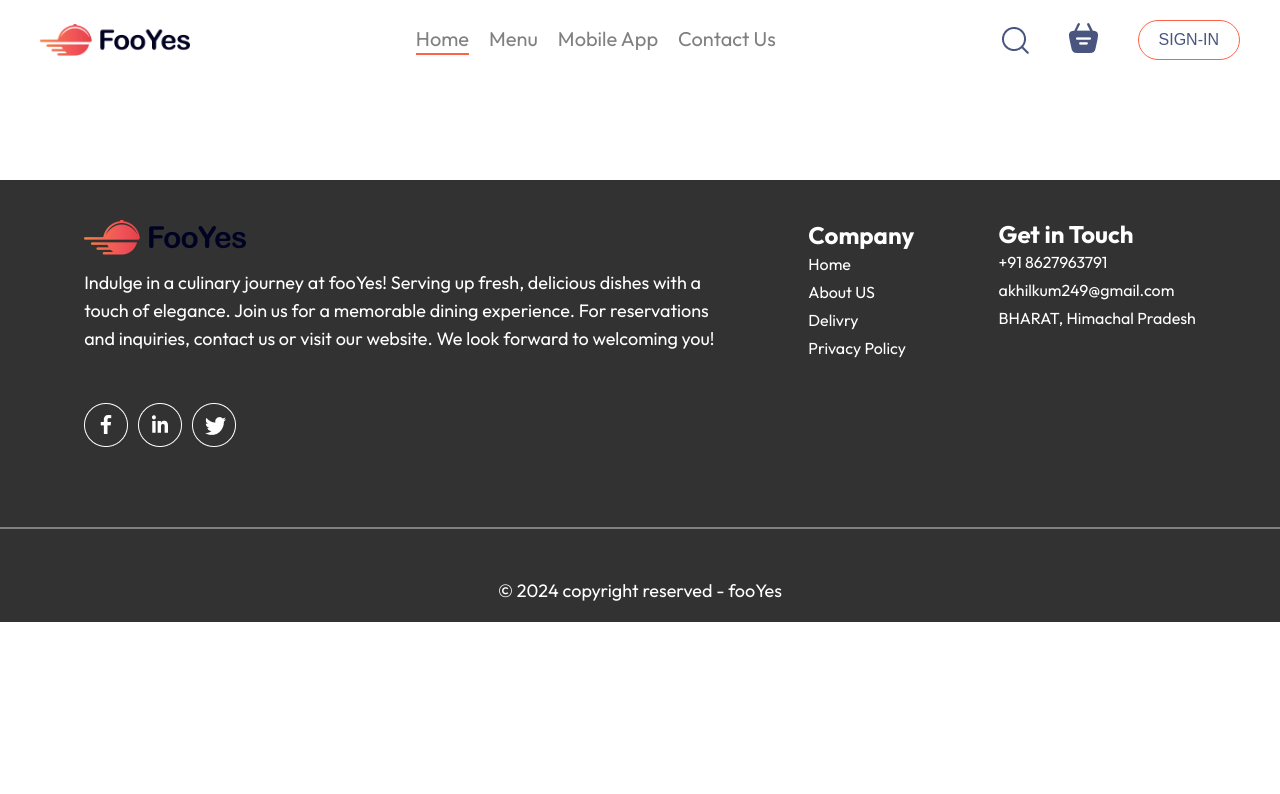
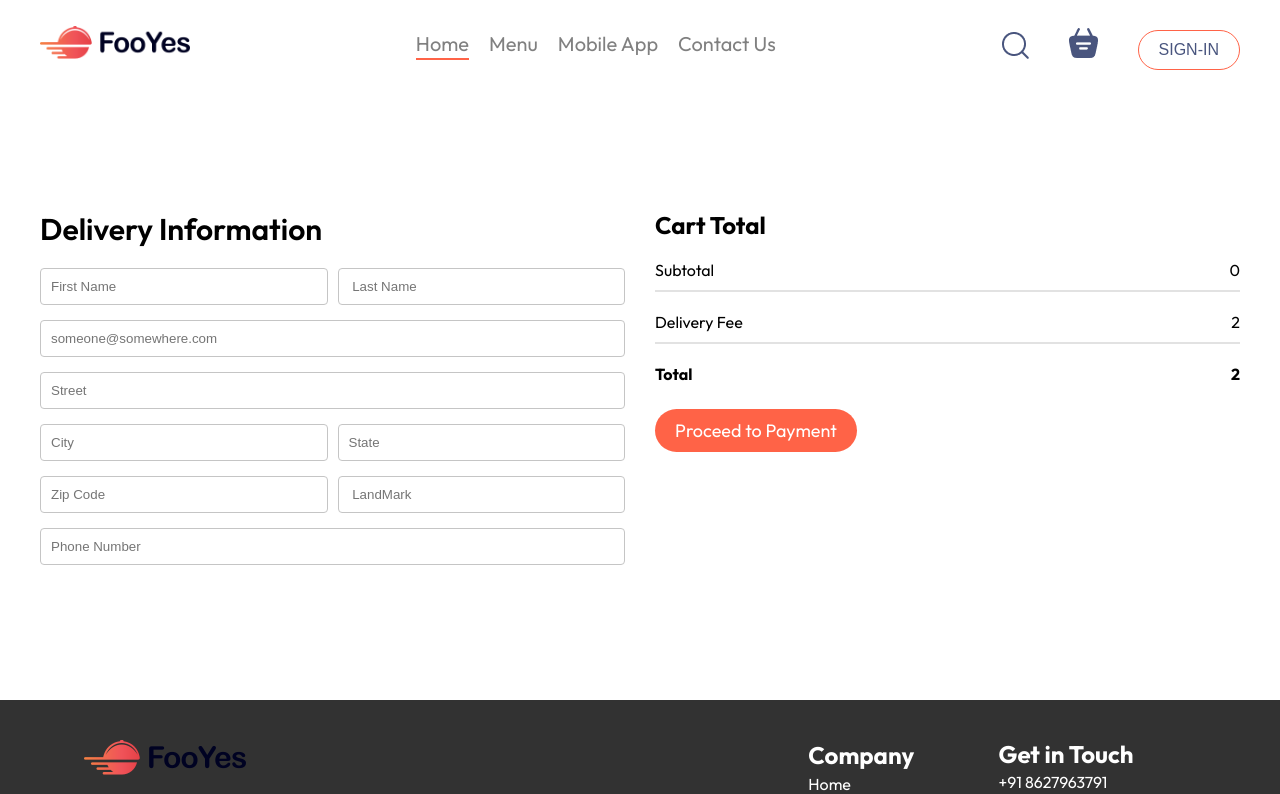
Before and after one commit to RenneManny/foo-yes, a React (Vite) app: page /order in a window 1280 px wide. Shown: the top 794 px of the page. Built offline with nearby package versions, Linux system fonts and the light colour scheme.

Commit message:
fooYes:completed

```diff
--- a/src/Context/StoreContext.jsx
+++ b/src/Context/StoreContext.jsx
@@ -26,9 +26,19 @@ const StoreContextProvider = ({ children }) => {
     });
   };
 
-  useEffect(() => {
-    console.log("Current cart items:", cartItems);
-  }, [cartItems]);
+const getTotal=()=>{
+  let totalAmount=0;
+  for(const item in cartItems){
+    if(cartItems[item]>0){
+      const itemInfo = food_list.find((product) => product._id === item);
+      if (itemInfo) {
+        totalAmount += itemInfo.price * cartItems[item];
+      }
+    }
+
+  }
+  return totalAmount
+}
 
   const contextValue = {
     food_list,
@@ -36,6 +46,7 @@ const StoreContextProvider = ({ children }) => {
     addToCart,
     removeFromCart,
     setCartItems,
+    getTotal
   };
 
   return (
--- a/src/Pages/Cart/Cart.css
+++ b/src/Pages/Cart/Cart.css
@@ -0,0 +1,56 @@
+.cart{
+    font-family: outfit;
+    margin: 100px auto;
+    padding: 20px 0px;
+    width: 1200px;
+    max-width: 100%;
+}
+.cart-title{
+    display: flex;
+    justify-content: space-between;
+    align-items: center;
+    flex-wrap: wrap;
+}
+.cart-item-item{
+    color: grey;
+    font-size: 20px;
+}
+.cart-title img{
+    width: 50px;
+}
+.cart hr{
+    height: 1px;
+    background-color: #e2e2e2;
+    border:none
+}
+.cart-item-item .remove{
+    cursor: pointer;
+    color: red;
+}
+.cart-total-details{
+    display: flex;
+    justify-content: space-between;
+    margin-top: 20px;
+    /* color: grey; */
+}
+.total hr{
+    margin: 10px 0;
+
+}
+.total button{
+    margin-top: 25px;
+    border: none;
+    color: white;
+    background-color: tomato;
+    padding: 10px 20px;
+    border-radius: 50px;
+    cursor: pointer;
+    font-family: outfit;
+    font-size: 18px;
+}
+@media  screen and (max-width:750px) {
+
+    .cart{
+        padding: 20px;
+    }
+}
--- a/src/Pages/Cart/Cart.jsx
+++ b/src/Pages/Cart/Cart.jsx
@@ -1,11 +1,76 @@
-import React from 'react'
-import "./Cart.jsx"
+import React, { useContext } from "react";
+import "./Cart.css";
+import { StoreContext } from "../../Context/StoreContext.jsx";
+import { assets } from "../../assets/assets.js";
+import { useNavigate } from "react-router-dom";
+
 function Cart() {
+  const { food_list, cartItems, removeFromCart, getTotal } =
+    useContext(StoreContext);
+    const navigate=useNavigate()
   return (
-    <div>
+    <>
+      <div className="cart">
+        <div className="cart-items">
+          <div className="cart-title">
+            <p>Items</p>
+            <p>Title</p>
+            <p>Price</p>
+            <p>Quantity</p>
+            <p>Total</p>
+            <p>Remove</p>
+          </div>
+          <br />
+          <hr />
+          {food_list.map((item, index) => {
+            if (cartItems[item._id] > 0) {
+              return (
+                <>
+                  <div className="cart-item-item cart-title">
+                    <img src={item.image} alt="" />
+                    <p>{item.name}</p>
+                    <p>${item.price}</p>
 
-    </div>
-  )
+                    <p>{cartItems[item._id]}</p>
+
+                    <p>${item.price * cartItems[item._id]}</p>
+                    <p
+                      onClick={() => removeFromCart(item._id)}
+                      className="remove"
+                    >
+                      X
+                    </p>
+                  </div>
+                  <hr />
+                </>
+              );
+            }
+          })}
+        </div>
+        <div className="cart-bottom">
+          <div className="total">
+            <h2>Cart Total</h2>
+            <div className="cart-total-details">
+              <p>Subtotal</p>
+              <p>{getTotal()}</p>
+
+            </div>
+            <hr />
+            <div className="cart-total-details">
+              <p>Delivery Fee</p>
+              <p>${2}</p>
+            </div>
+            <hr />
+            <div className="cart-total-details">
+              <b>Total</b>
+              <b>{getTotal()===0?0:getTotal()+2}</b>
+            </div>
+            <button onClick={()=>navigate("/order")}>Place Order</button>
+          </div>
+        </div>
+      </div>
+    </>
+  );
 }
 
-export default Cart
+export default Cart;
--- a/src/Pages/Orders/Order.css
+++ b/src/Pages/Orders/Order.css
@@ -0,0 +1,42 @@
+.form-container{
+    padding: 20px 0px;
+    margin: 0 auto;
+    width: 1200px;
+    max-width: 100%;
+    font-family: outfit;
+}
+.place-order{
+    display: flex;
+    align-items: start;
+    gap: 30px;
+    margin-top: 100px;
+    justify-content: space-between;
+}
+.order-left{
+    width: 100%;
+
+}
+.order-left .title{
+    font-size: 30px;
+    font-weight: 600;
+    margin-bottom: 20px;
+}
+.order-left input{
+    margin-bottom:15px ;
+    width: 100%;
+    padding: 10px;
+    border: 1px solid #c5c5c5;
+    border-radius: 4px;
+    outline-color:tomato ;
+}
+.multi-fields{
+    display: flex;
+    gap: 10px;
+}
+.order-right{
+    width: 100%;
+
+}
+button{
+    margin-top: 10px;
+}
--- a/src/Pages/Orders/Order.jsx
+++ b/src/Pages/Orders/Order.jsx
@@ -1,11 +1,54 @@
-import React from 'react'
-import "./Order.css"
+import React, { useContext } from "react";
+import "./Order.css";
+import { StoreContext } from "../../Context/StoreContext";
 function Order() {
+  const {getTotal}=useContext(StoreContext);
   return (
-    <div>
+    <div className="form-container">
+      <form action="" className="place-order">
+        <div className="order-left">
+          <p className="title">Delivery Information</p>
+          <div className="multi-fields">
+            <input type="text" placeholder="First Name" />
+            <input type="text" placeholder=" Last Name" />
+          </div>
+          <input type="email" placeholder="someone@somewhere.com" />
+          <input type="text" placeholder="Street" />
+          <div className="multi-fields">
+            <input type="text" placeholder="City" />
+            <input type="text" placeholder="State" />
+          </div>
+          <div className="multi-fields">
+  <input type="text" placeholder='Zip Code' />
+  <input type="text" placeholder=' LandMark' />
+</div>
+<input type="text" placeholder="Phone Number" />
+        </div>
 
+        <div className="order-right">
+        <div className="total">
+            <h2>Cart Total</h2>
+            <div className="cart-total-details">
+              <p>Subtotal</p>
+              <p>{getTotal()}</p>
+
+            </div>
+            <hr />
+            <div className="cart-total-details">
+              <p>Delivery Fee</p>
+              <p>{2}</p>
+            </div>
+            <hr />
+            <div className="cart-total-details">
+              <b>Total</b>
+              <b>{getTotal()+2}</b>
+            </div>
+            <button >Proceed to Payment</button>
+          </div>
+        </div>
+      </form>
     </div>
-  )
+  );
 }
 
-export default Order
+export default Order;
--- a/src/components/Navbar/Navbar.jsx
+++ b/src/components/Navbar/Navbar.jsx
@@ -10,7 +10,9 @@ function Navbar({setLogin}) {
     <>
       <div className="container">
         <div className="flex navbar">
-          <img src={assets.logo} alt="" className="logo" />
+          <Link to={"/"}><img src={assets.logo} alt="" className="logo" />
+          </Link>
+
           <ul className="navbar-menu">
             <Link to="/"
               onClick={() => setMenu("Home")}
@@ -40,7 +42,7 @@ function Navbar({setLogin}) {
           <div className="nav-right">
             <img src={assets.search_icon} alt="" />
             <div className="nav-search">
-              <img src={assets.basket_icon} alt="" />
+             <Link to={"/cart"}><img src={assets.basket_icon} alt="" /></Link>
               <div className="dot"></div>
             </div>
             <button onClick={()=>setLogin(true)}>SIGN-IN</button>
```
